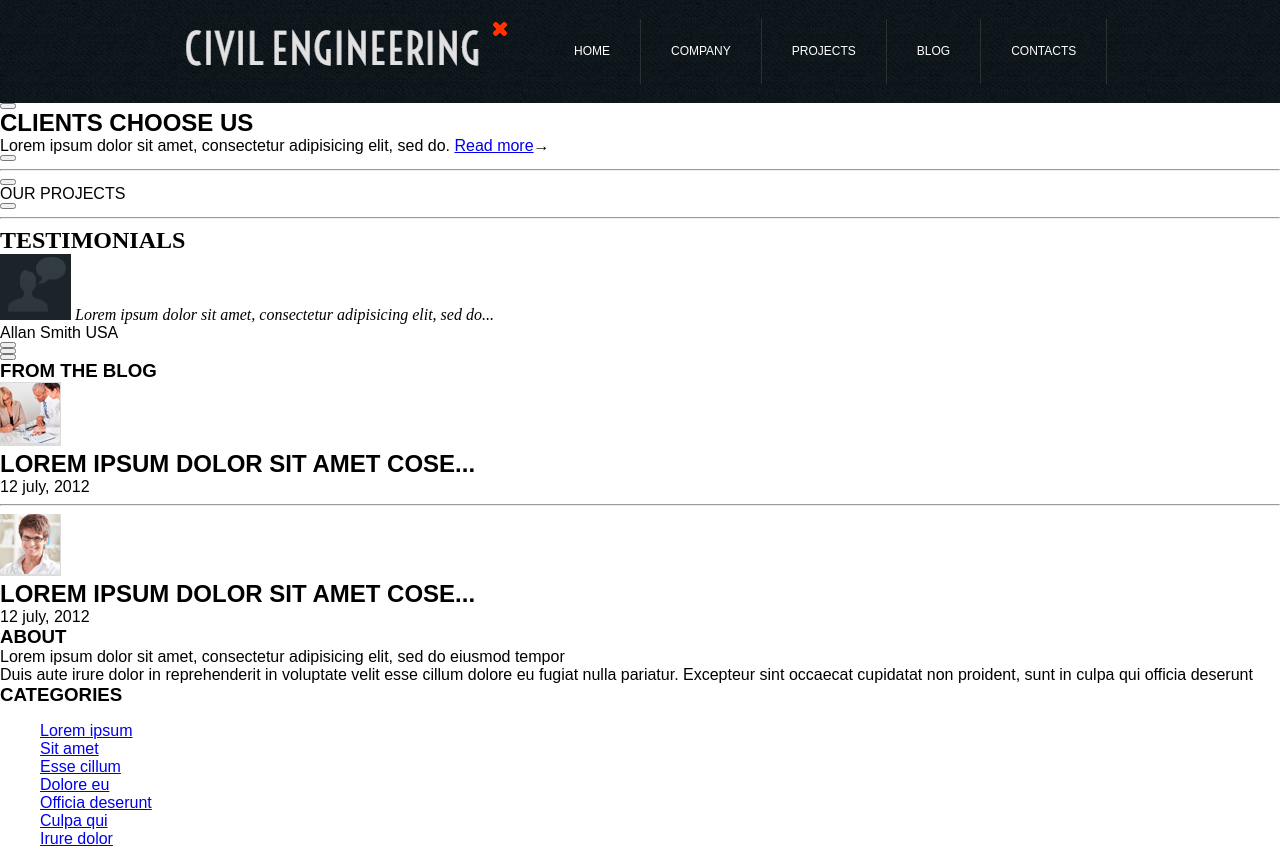
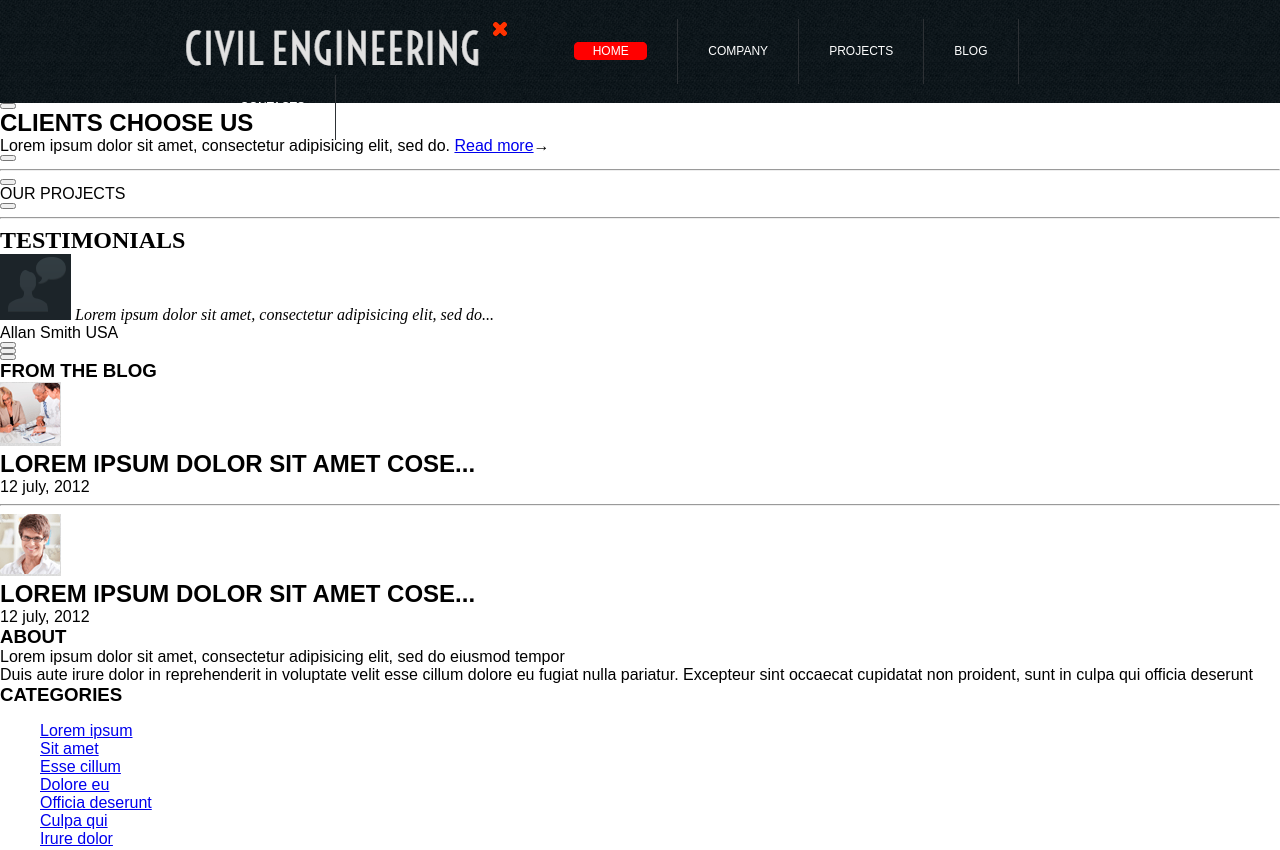
Before and after one commit to RadoAz/sliced_site, a plain HTML site: page index.html in a window 1280 px wide. Shown: the top 850 px of the page. Drawn offline with Linux system fonts and the light colour scheme.

Commit message:
stopped at active bg

```diff
--- a/css/styles.css
+++ b/css/styles.css
@@ -63,3 +63,9 @@ header a {
   color: #ffffff;
   text-decoration: none;
 }
+
+.active_button {
+  background-color: red;
+  border: 2px solid red;
+  border-radius: 5px;
+}
--- a/index.html
+++ b/index.html
@@ -11,7 +11,7 @@
       <div class="headerdiv">
         <img src="images/logo.gif">
         <ul>
-          <li class="active_nav"><a href="#">HOME</a></li>
+          <li><a href="#" class="active_button">&nbsp;&nbsp;&nbsp;&nbsp;&nbsp;HOME&nbsp;&nbsp;&nbsp;&nbsp;&nbsp;</a></li>
           <li><a href="#">COMPANY</a></li>
           <li><a href="#">PROJECTS</a></li>
           <li><a href="#">BLOG</a></li>
```
